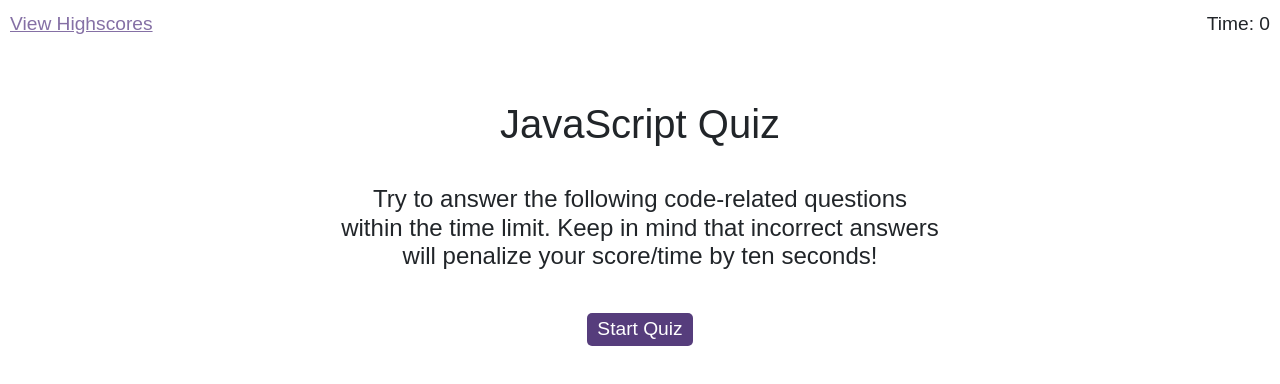
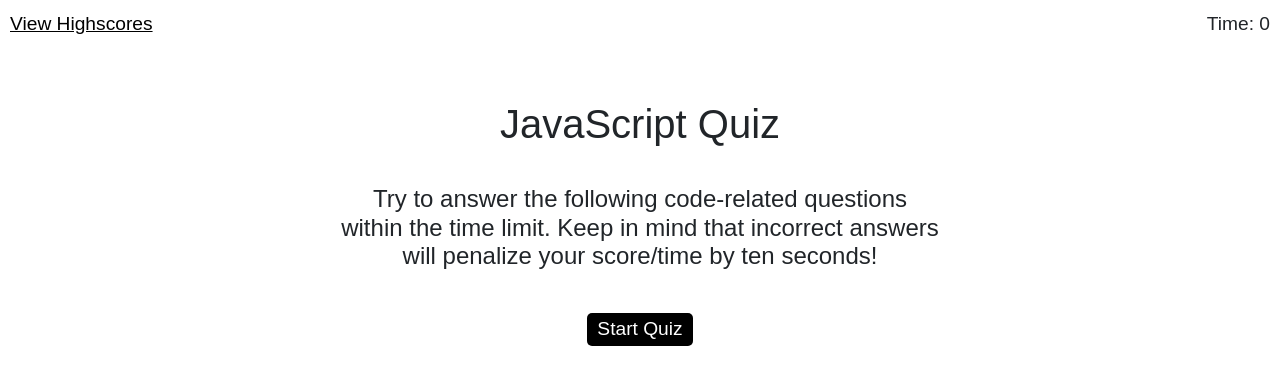
Before and after one commit to yvonnesarah/JavaScript-Quiz, a plain HTML site: page index.html in a window 1280 px wide. In both pictures the pointer is over the link "View Highscores". Drawn offline with nearby package versions, Linux system fonts and the light colour scheme; a script that the page names is missing.

Commit message:
Updated style.css - changed the style of the JavaScript quiz

```diff
--- a/assets/css/styles.css
+++ b/assets/css/styles.css
@@ -1,6 +1,10 @@
 body {
   font-family: Arial;
   font-size: 120%;
+}
+
+.javascript-quiz {
+  background-color: white;
 }
 
 a {
@@ -10,7 +14,7 @@ a {
 }
 
 a:hover {
-  color: #8570a5;
+  color: black;
 }
 
 button {
@@ -18,7 +22,7 @@ button {
   margin: 5px;
   cursor: pointer;
   font-size: 100%;
-  background-color: #563d7c;
+  background-color: black;
   border-radius: 5px;
   padding: 2px 10px;
   color: white;
@@ -27,7 +31,7 @@ button {
 }
 
 button:hover {
-  background-color: #8570a5;
+  background-color: black;
 }
 
 .choices button {
```
